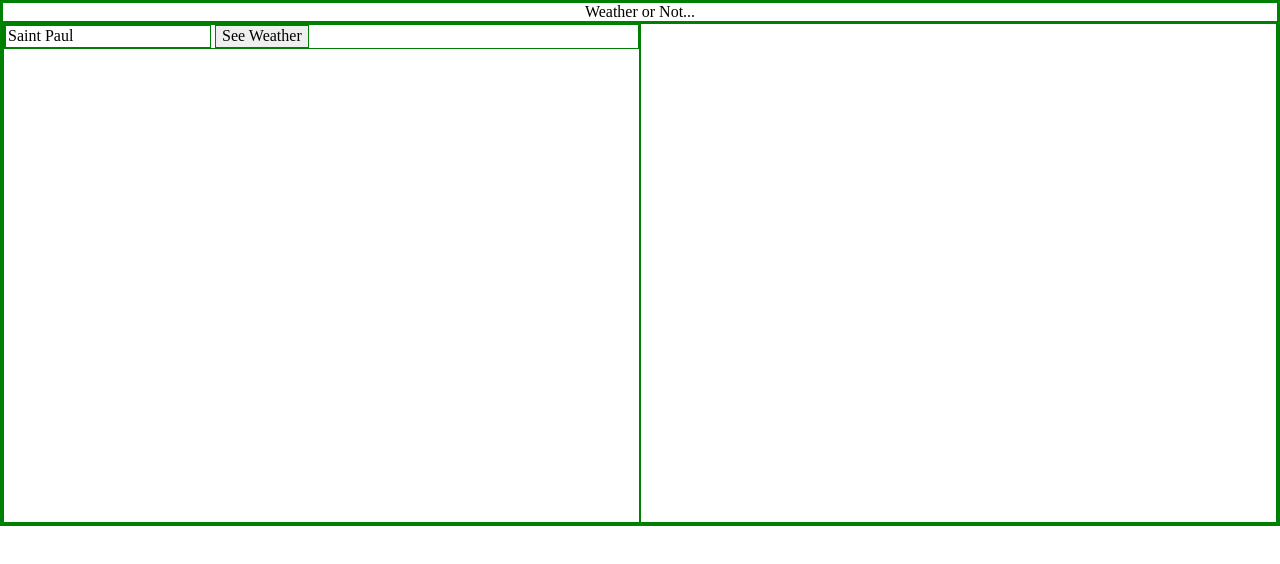
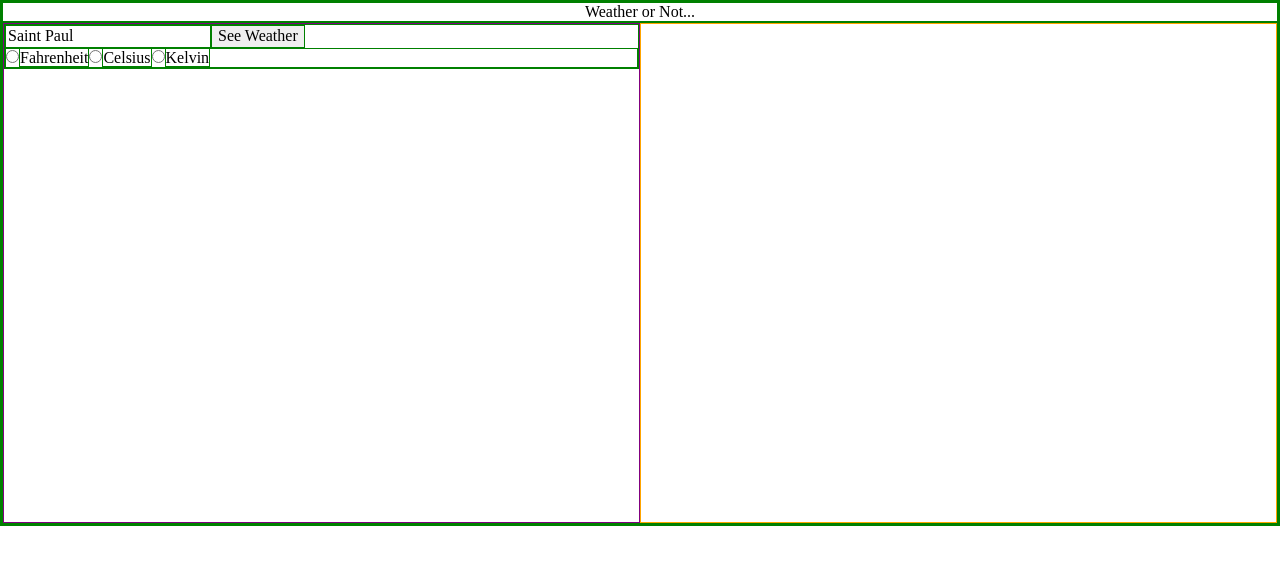
Before and after one commit to ZebraMilk/weather-app, a website built with webpack: page src/template.html in a window 1280 px wide. Built offline with nearby package versions, Linux system fonts and the light colour scheme.

Commit message:
Add temperature options and load inital form view using JS

```diff
--- a/src/index.js
+++ b/src/index.js
@@ -1,6 +1,8 @@
 // entry point for various files
 import './style.css';
-import createElement from '../helper';
+import loadInitialDisplay from './ui/input';
+
+loadInitialDisplay.loadInputPane();
 
 const submitBtn = document.querySelector('.submit-form');
 const locationInput = document.querySelector('.location');
--- a/src/style.css
+++ b/src/style.css
@@ -382,6 +382,17 @@ main > * {
 
 /* || components */
 
+.input-pane {
+  border: 1px solid purple;
+}
+
+.display-pane {
+  border: 1px solid orange;
+  display: grid;
+  grid-auto-flow: column;
+  grid-template-rows: repeat(4, 1fr);
+}
+
 /* || header and footer */
 
 /* || navigation */
--- a/src/template.html
+++ b/src/template.html
@@ -9,13 +9,13 @@
   <body>
     <header>Weather or Not...</header>
     <main class="app-content">
-      <div class="requests">
-        <form action="">
+      <div class="input-pane">
+        <!-- <form action="">
           <input type="text" value="Saint Paul" class="location" />
           <button type="submit" class="submit-form">See Weather</button>
-        </form>
+        </form> -->
       </div>
-      <div class="weather-display"></div>
+      <div class="display-pane"></div>
     </main>
   </body>
 </html>
--- /dev/null
+++ b/src/ui/input.js
@@ -0,0 +1,79 @@
+import createElement from '../utils/helper';
+
+const inputPane = document.querySelector('.input-pane');
+
+// create basic form
+
+function loadInputPane() {
+  const newForm = createElement('form', [], { action: '' });
+
+  const newInput = createElement('input', ['location'], {
+    type: 'text',
+    value: 'Saint Paul',
+  });
+
+  const newSubmitButton = createElement(
+    'button',
+    ['submit-form'],
+    { type: 'button' },
+    'See Weather'
+  );
+
+  newForm.appendChild(newInput);
+  newForm.appendChild(newSubmitButton);
+  newForm.appendChild(addOptions());
+  inputPane.appendChild(newForm);
+}
+
+// create form options
+function addOptions() {
+  const formOptions = createElement('div', ['radio-options'], {});
+  const fInput = createElement('input', ['input-option'], {
+    type: 'radio',
+    id: 'fahrenheit',
+    name: 'temperature',
+    value: 'fahrenheit',
+  });
+  const fLabel = createElement(
+    'label',
+    ['label-option'],
+    {
+      for: 'fahrenheit',
+    },
+    'Fahrenheit'
+  );
+  const cInput = createElement('input', ['input-option'], {
+    type: 'radio',
+    id: 'celsius',
+    name: 'temperature',
+    value: 'celsius',
+  });
+  const cLabel = createElement(
+    'label',
+    ['label-option'],
+    { for: 'celsius' },
+    'Celsius'
+  );
+  const kInput = createElement('input', ['input-option'], {
+    type: 'radio',
+    id: 'kelvin',
+    name: 'temperature',
+    value: 'kelvin',
+  });
+  const kLabel = createElement(
+    'label',
+    ['label-option'],
+    { for: 'kelvin' },
+    'Kelvin'
+  );
+
+  formOptions.append(fInput, fLabel, cInput, cLabel, kInput, kLabel);
+  return formOptions;
+}
+// check for celsius/farenheit/Kelvin (do that math!!)
+
+// capture the input on submission
+
+// exports
+
+export default { loadInputPane };
--- /dev/null
+++ b/src/utils/helper.js
@@ -0,0 +1,16 @@
+// element creator helper function
+export default function createElement(
+  type,
+  classArray,
+  attributeObject,
+  newInnerText = ''
+) {
+  // check for each part of the array
+  const newElement = document.createElement(type);
+  classArray.forEach((cls) => newElement.classList.add(cls));
+  for (const attr in attributeObject) {
+    newElement.setAttribute(attr, attributeObject[attr]);
+  }
+  newElement.innerText = newInnerText;
+  return newElement;
+}
```
Also changed, not shown: src/ui/display.js (added, +18 -0 lines).
